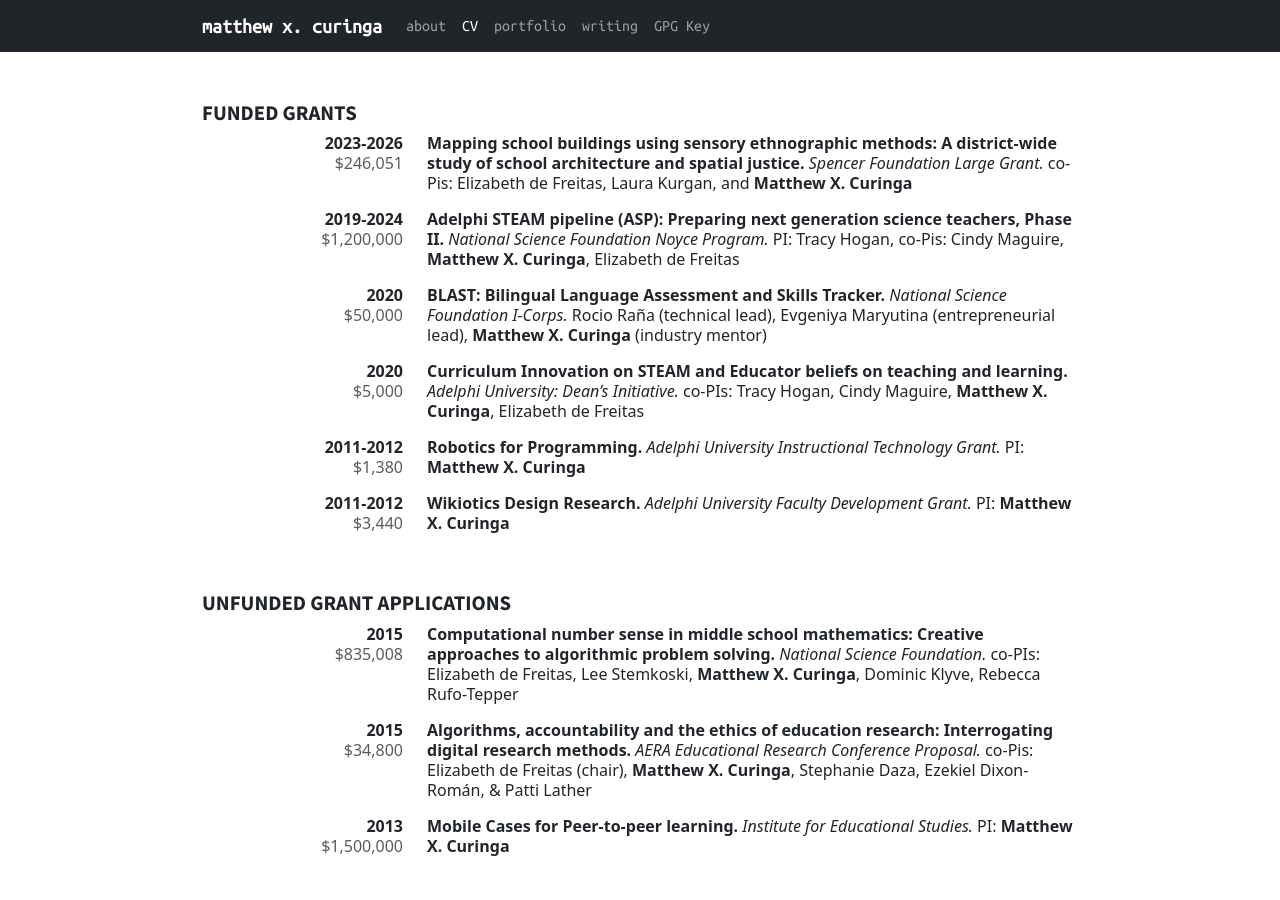
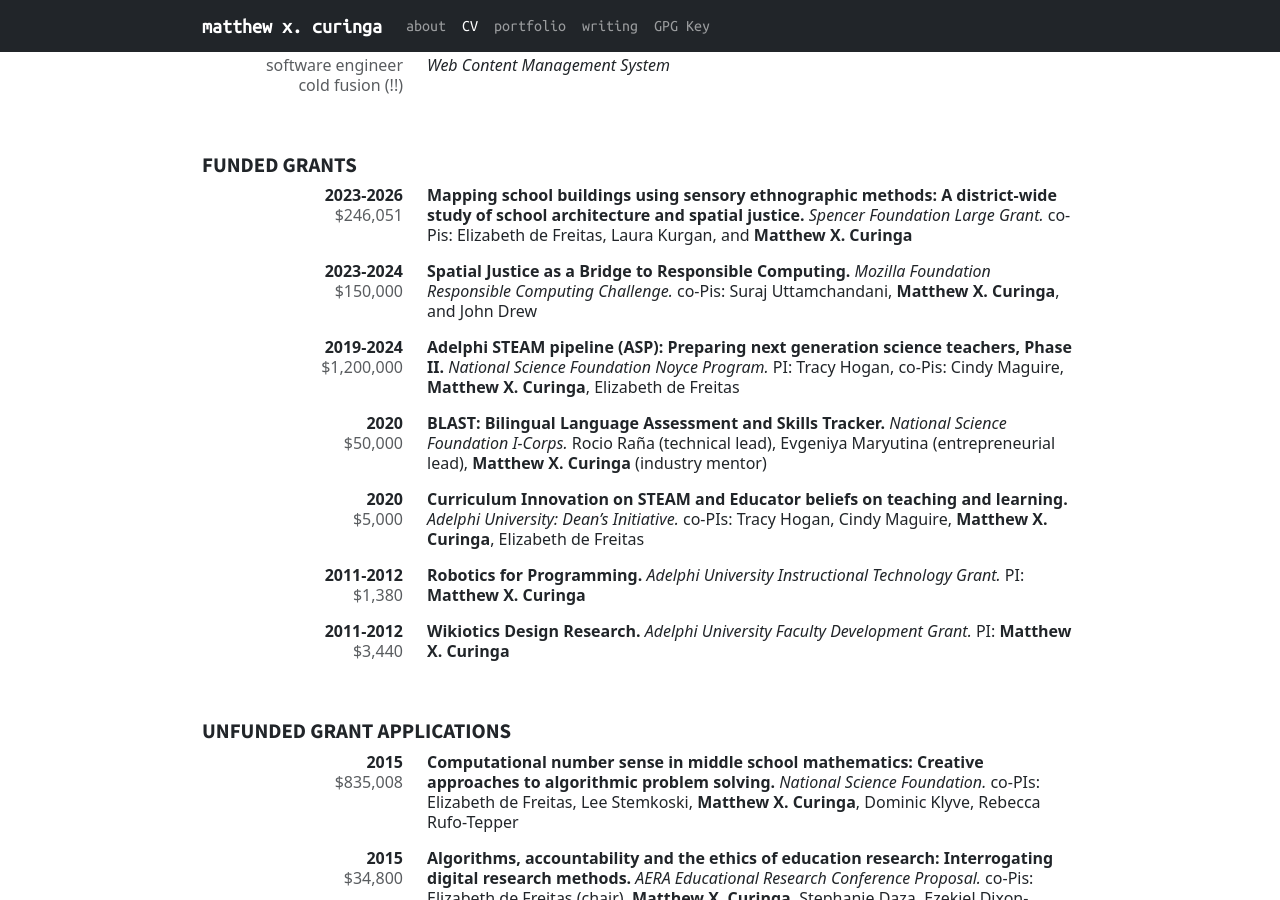
Before and after one commit to mcuringa/mcuringa.github.com, a Jekyll site: the page built from cv.md, in a window 1280 px wide and 900 px high, scrolled down 4578 px. Built offline with Jekyll 4.4.1, drawn with Linux system fonts in a browser that asks for light colours; some of the changed text lies outside the part shown.

Commit message:
updated CV with grants, service, and new publicatiosn for Fall 2023

```diff
--- a/_data/grants.csv
+++ b/_data/grants.csv
@@ -1,5 +1,6 @@
 date,title,amount,funded,inst,researchers
 2023-2026,Mapping school buildings using sensory ethnographic methods: A district-wide study of school architecture and spatial justice,"$246,051",1,Spencer Foundation Large Grant,"co-Pis: Elizabeth de Freitas, Laura Kurgan, and **Matthew X. Curinga**"
+2023-2024,Spatial Justice as a Bridge to Responsible Computing,"$150,000",1,Mozilla Foundation Responsible Computing Challenge,"co-Pis: Suraj Uttamchandani, **Matthew X. Curinga**, and John Drew"
 2019-2024,"Adelphi STEAM pipeline (ASP): Preparing next generation science teachers, Phase II","$1,200,000",1,National Science Foundation Noyce Program,"PI: Tracy Hogan, co-Pis: Cindy Maguire, **Matthew X. Curinga**, Elizabeth de Freitas"
 2020,BLAST: Bilingual Language Assessment and Skills Tracker,"$50,000",1,National Science Foundation I-Corps,"Rocio Raña (technical lead), Evgeniya Maryutina (entrepreneurial lead), **Matthew X. Curinga** (industry mentor) "
 2020,Curriculum Innovation on STEAM and Educator beliefs on teaching and learning,"$5,000",1,Adelphi University: Dean's Initiative,"co-PIs: Tracy Hogan, Cindy Maguire, **Matthew X. Curinga**, Elizabeth de Freitas"
--- a/_data/service.csv
+++ b/_data/service.csv
@@ -1,4 +1,5 @@
 date,title,job,place
+2020-present, [MIXI Institute for STEM and the Imagination](https://mixi.nyc), co-founder, Brooklyn, NY
 2017-present,[Zero Day Camp (non-profit organization)](https://zeroday.camp),"co-founder, Board of Directors","Brooklyn, NY"
 2012-2017,Wikiotics Foundation (non-profit organization),Board of Directors,
 2007-2017,[Teunis G. Bergen Public School 9](http://www.ps9brooklyn.org),Bilingual Education & Technology Advisor,"Brooklyn, NY"
--- a/cv.md
+++ b/cv.md
@@ -75,7 +75,10 @@
 
 Refereed articles & proceedings
 -------------------------------
+Saravanos, A., & **Curinga, M.** (under review). Simulating the Software Development Lifecycle: The Waterfall Model. <https://doi.org/10.48550/ARXIV.2308.03940>
+
 Curinga, R., Raña, R., **Curinga, M.**, & Maryutina, E. (under review). Assessing and placing emergent bilinguals in U.S. schools: Findings from field interviews. _International journal of bilingual education and bilingualism._
+
 
 **Curinga, M.** (2016). [The MOOC and the Multitude](http://dx.doi.org/10.1111/edth.12171). _Educational Theory_, _66_(3), 369–387.
 
```
